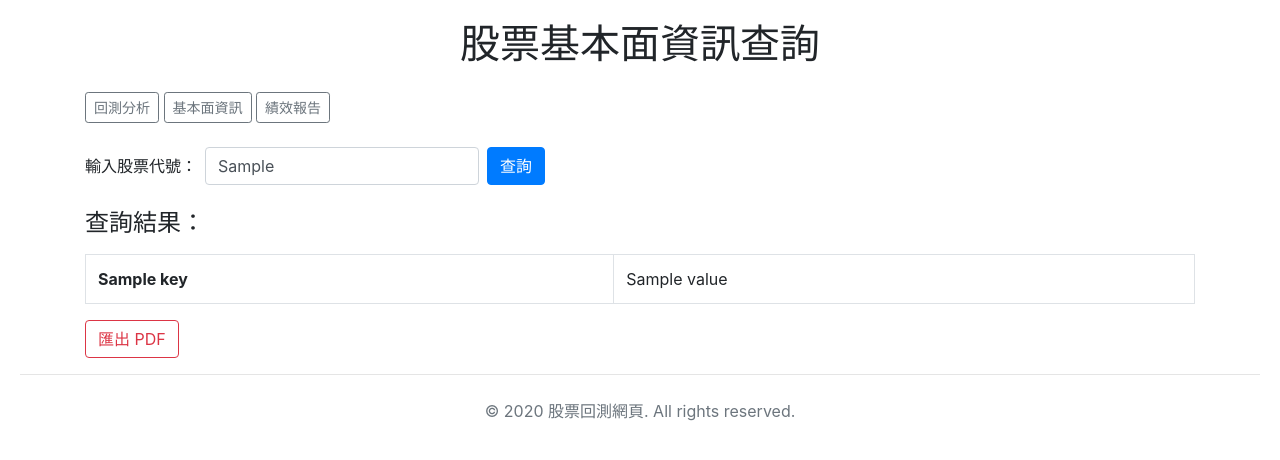
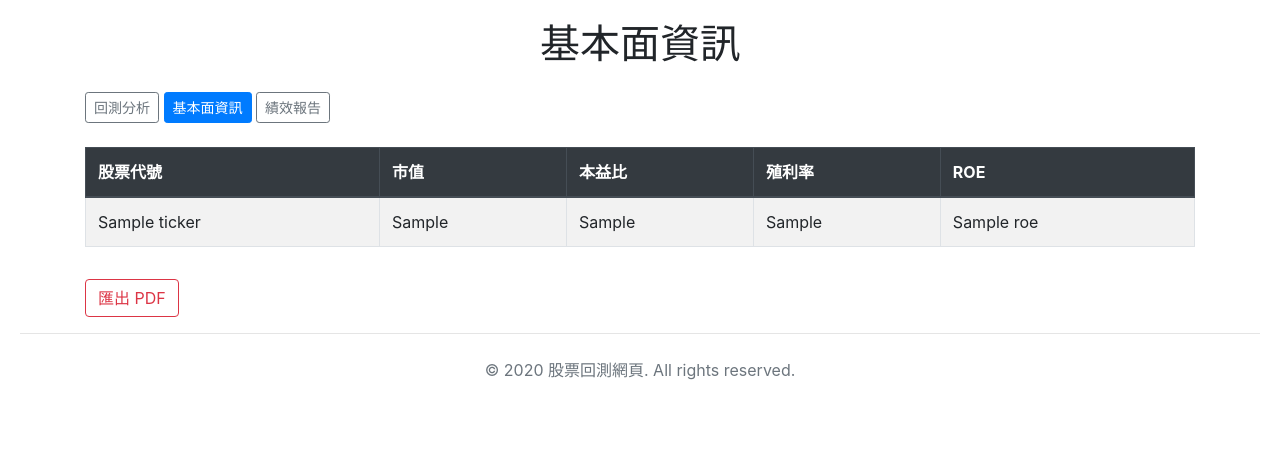
Before and after one commit to Brritany/stock-backtest-app, a Flask app: template templates/fundamental.html in a window 1280 px wide. Shown: the top 460 px of the page. Run offline with Flask 3, Linux system fonts and the light colour scheme; the template is opened without the code that fills it: most values are stand-ins (such as "Sample title", 1, 10 or a date in 2020); some libraries are stand-ins or nearby versions.

Commit message:
feat: add html2pdf export support to fundamental and report pages

```diff
--- a/templates/fundamental.html
+++ b/templates/fundamental.html
@@ -2,54 +2,71 @@
 <html>
 <head>
     <meta charset="UTF-8">
-    <title>基本面資訊查詢</title>
+    <title>基本面資訊</title>
     <link rel="stylesheet" href="https://stackpath.bootstrapcdn.com/bootstrap/4.5.2/css/bootstrap.min.css">
+    <script src="https://cdnjs.cloudflare.com/ajax/libs/html2pdf.js/0.10.1/html2pdf.bundle.min.js"></script>
     <style>
         body { margin: 20px; }
+        table { margin-top: 20px; }
     </style>
 </head>
 <body>
-    <div class="container">
-        <h1 class="mb-4 text-center">股票基本面資訊查詢</h1>
-        <!-- 導覽按鈕列 -->
+    <div class="container" id="exportArea">
+        <h1 class="mb-4 text-center">基本面資訊</h1>
+        <!-- 導覽列 -->
         <nav class="mb-4">
-            <a href="/" class="btn {% if request.path == '/' %}btn-primary{% else %}btn-outline-secondary{% endif %} btn-sm">回測分析</a>
-            <a href="/fundamental" class="btn {% if request.path == '/fundamental' %}btn-primary{% else %}btn-outline-secondary{% endif %} btn-sm">基本面資訊</a>
-            <a href="/report" class="btn {% if request.path == '/report' %}btn-primary{% else %}btn-outline-secondary{% endif %} btn-sm">績效報告</a>
+            <a href="/" class="btn btn-outline-secondary btn-sm">回測分析</a>
+            <a href="/fundamental" class="btn btn-primary btn-sm">基本面資訊</a>
+            <a href="/report" class="btn btn-outline-secondary btn-sm">績效報告</a>
         </nav>
-        <form method="POST" class="form-inline mb-4">
-            <label class="mr-2">輸入股票代號：</label>
-            <input type="text" name="ticker" class="form-control mr-2" value="{{ ticker_input }}" required placeholder="例如 2330 或 AAPL">
-            <button type="submit" class="btn btn-primary">查詢</button>
-        </form>
 
-        {% if info %}
-            <h4>查詢結果：</h4>
-            <table class="table table-bordered mt-3">
-                <tbody>
-                {% for key, value in info.items() %}
-                    <tr>
-                        <th>{{ key }}</th>
-                        <td>{{ value }}</td>
-                    </tr>
+        {% if fundamentals %}
+        <table class="table table-bordered table-striped">
+            <thead class="thead-dark">
+                <tr>
+                    <th>股票代號</th>
+                    <th>市值</th>
+                    <th>本益比</th>
+                    <th>殖利率</th>
+                    <th>ROE</th>
+                </tr>
+            </thead>
+            <tbody>
+                {% for item in fundamentals %}
+                <tr>
+                    <td>{{ item.ticker }}</td>
+                    <td>{{ item.market_cap }}</td>
+                    <td>{{ item.pe_ratio }}</td>
+                    <td>{{ item.dividend_yield }}</td>
+                    <td>{{ item.roe }}</td>
+                </tr>
                 {% endfor %}
-                </tbody>
-            </table>
+            </tbody>
+        </table>
+        <button class="btn btn-outline-danger mt-3" onclick="downloadPDF()">匯出 PDF</button>
         {% endif %}
+    </div>
 
-        <form method="POST" action="/download" class="mt-3">
-            <input type="hidden" name="tickers" value="{{ tickers_input }}">
-            <input type="hidden" name="start_date" value="{{ start_date }}">
-            <input type="hidden" name="end_date" value="{{ end_date }}">
-            <button type="submit" name="format" value="pdf" class="btn btn-outline-danger">匯出 PDF</button>
-        </form>
+    <script>
+    function downloadPDF() {
+        const element = document.getElementById("exportArea");
+        const opt = {
+            margin:       0.3,
+            filename:     'fundamental.pdf',
+            image:        { type: 'jpeg', quality: 0.98 },
+            html2canvas:  { scale: 3, useCORS: true },
+            jsPDF:        { unit: 'in', format: 'a4', orientation: 'portrait' }
+        };
 
-    </div>
+        setTimeout(() => {
+            html2pdf().set(opt).from(element).save();
+        }, 1000);
+    }
+    </script>
 
     <hr>
     <footer class="text-center text-muted mt-4 mb-4">
-        <span>&copy; {{ current_year }} 股票回測網頁. All rights reserved.</span>
+        &copy; {{ current_year }} 股票回測網頁. All rights reserved.
     </footer>
-
 </body>
 </html>
```
Also changed, not shown: templates/report.html (+26 -25 lines).
